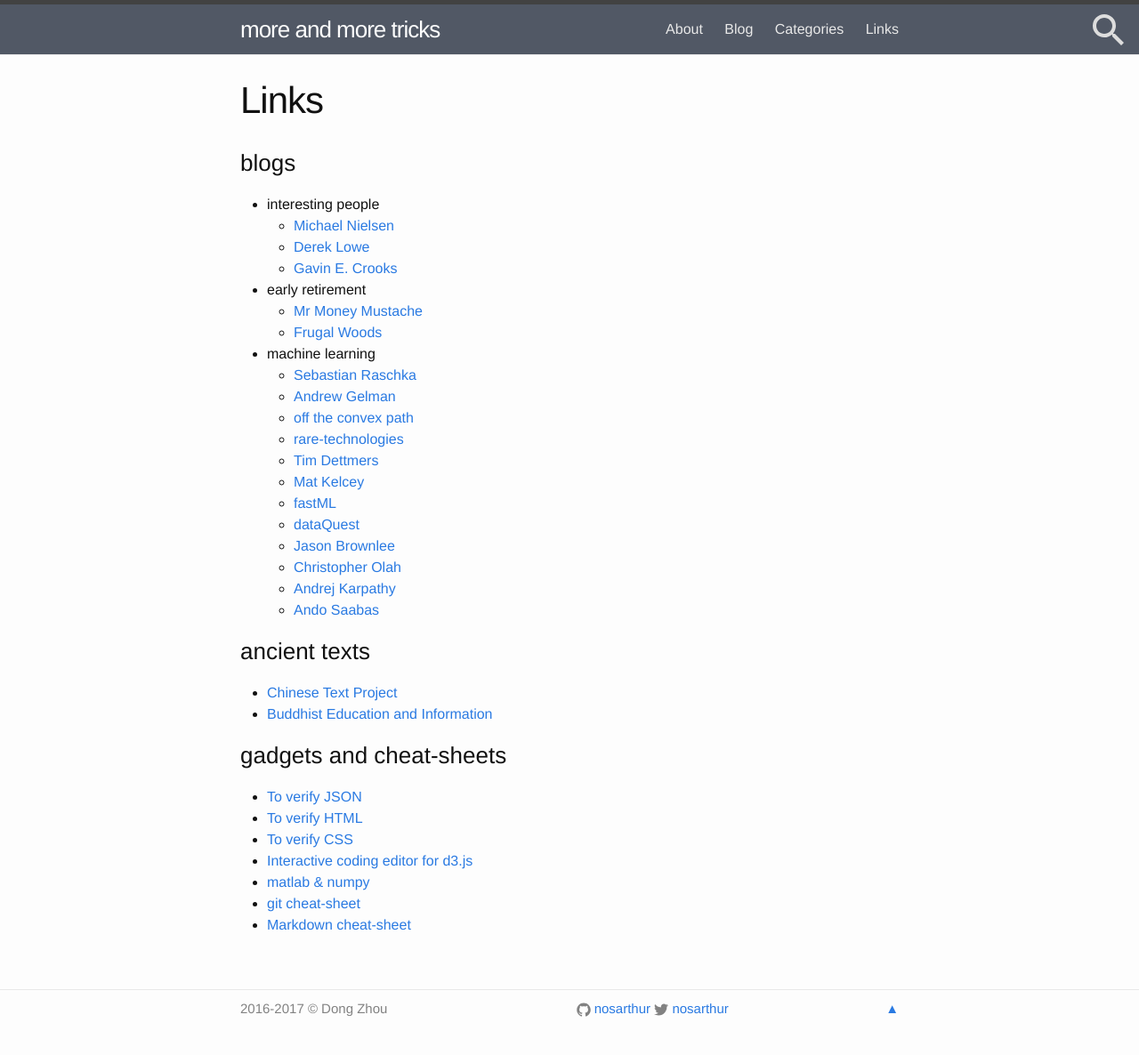
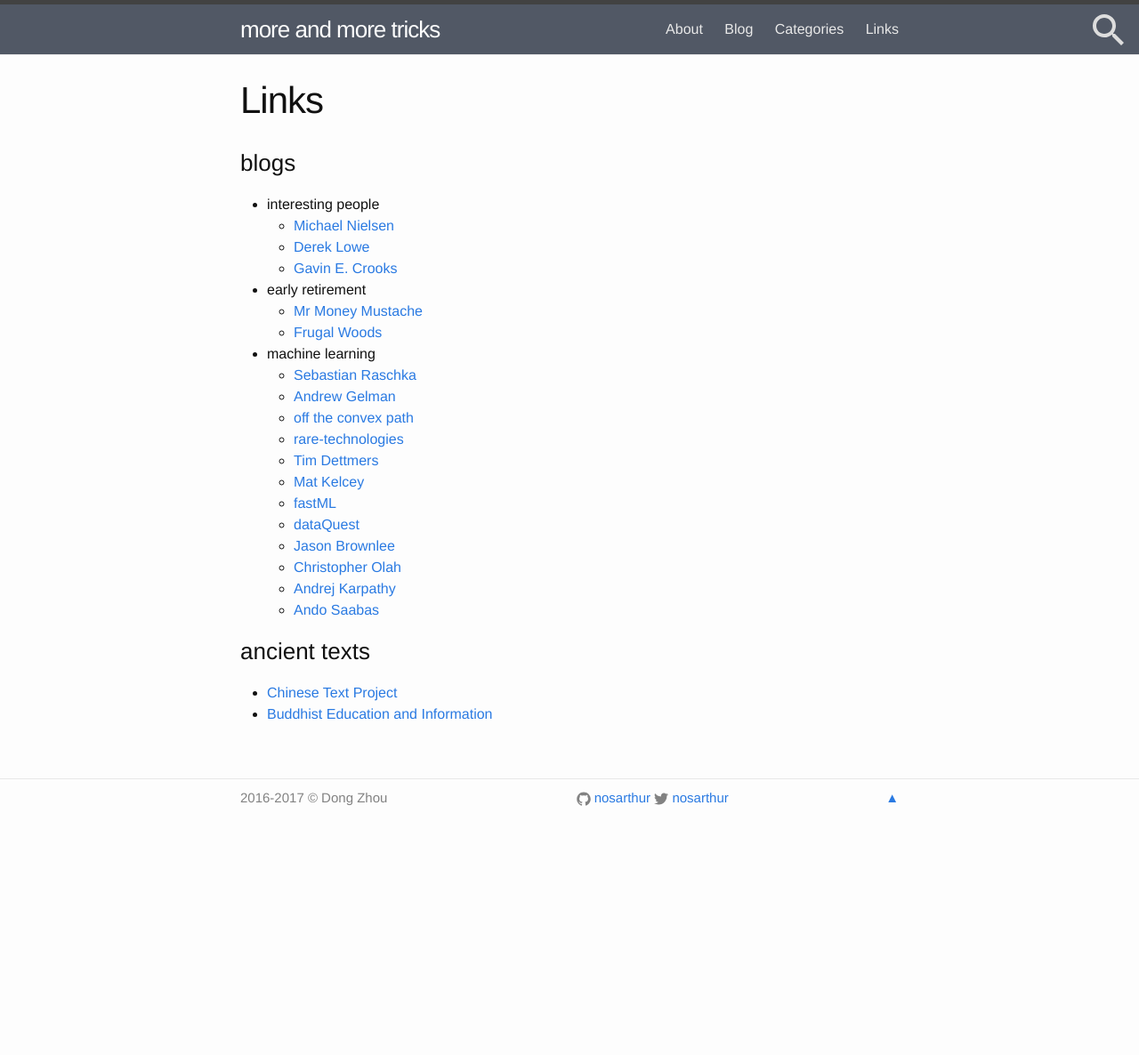
Before and after one commit to nosarthur/nosarthur.github.io, a Jekyll site: the page built from links.md, in a window 1280 px wide. Shown: the whole page at 89% size. Built offline with Jekyll 4.4.1, drawn with Linux system fonts in a browser that asks for light colours; after the commit the page ends 949 px from its top, so only the background shows below that.

Commit message:
Update links.md

```diff
--- a/links.md
+++ b/links.md
@@ -32,23 +32,7 @@ permalink: /links/
 * [Chinese Text Project](http://ctext.org/)
 * [Buddhist Education and Information][buddhist]
 
-### gadgets and cheat-sheets
-
-* [To verify JSON][json]
-* [To verify HTML][html]
-* [To verify CSS][css]
-* [Interactive coding editor for d3.js][d3]
-* [matlab & numpy](http://mathesaurus.sourceforge.net/matlab-numpy.html)
-* [git cheat-sheet](http://zackperdue.com/tutorials/super-useful-need-to-know-git-commands)
-* [Markdown cheat-sheet][md]
-
 [buddhist]: http://www.buddhanet.net/
-[md]: https://sourceforge.net/p/jekyllc/bugs/markdown_syntax
-[d3]: http://tributary.io/
-[html]: http://validator.w3.org/#validate_by_input
-[css]: http://jigsaw.w3.org/css-validator/#validate_by_input
-[json]: http://jsonlint.com/
-
 [off]: http://www.offconvex.org
 [nielsen]: http://michaelnielsen.org/
 [colah]: http://colah.github.io
```
